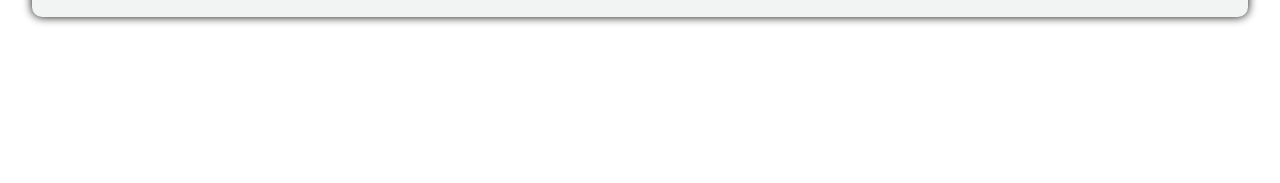
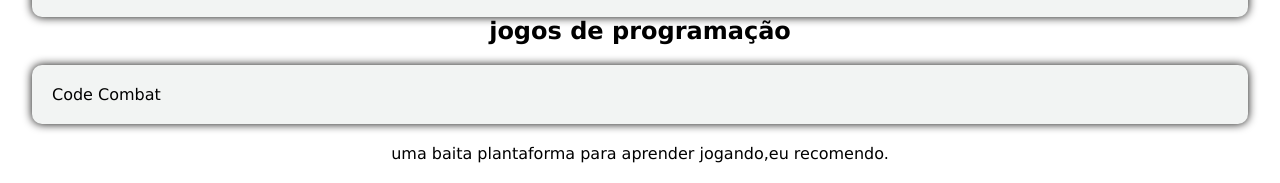
Before and after one commit to danielsartor1599-code/site-de-links, a plain HTML site: page index.html in a window 1280 px wide. Shown: the part 622-805 px from the top of the page. Drawn offline with Linux system fonts and the light colour scheme.

Commit message:
code combat

```diff
--- a/index.html
+++ b/index.html
@@ -20,6 +20,15 @@
         <iframe width="560" height="315" src="https://www.youtube.com/embed/2AnSbALxoD8?si=gD4_urA-Lij0UfZv" title="YouTube video player" frameborder="0" allow="accelerometer; autoplay; clipboard-write; encrypted-media; gyroscope; picture-in-picture; web-share" referrerpolicy="strict-origin-when-cross-origin" allowfullscreen></iframe>
     </div>
 </section>
+<section>
+    <h2>jogos de programação</h2>
+
+    <div><header> Code Combat</header></div>
+    <p>uma baita plantaforma para aprender jogando,eu recomendo.</p>
+   <a href="https://codecombat.com/"></a>
+
+
+</section>
 
 </body>
 </html>
```
